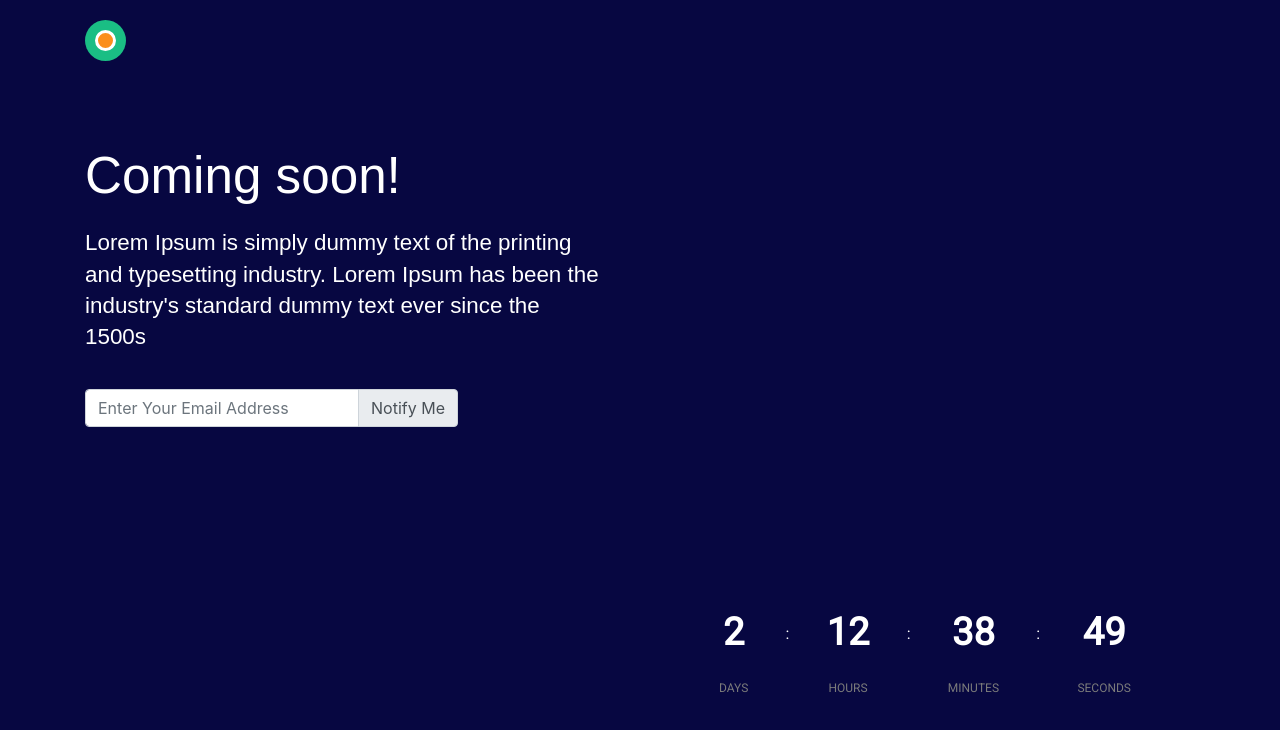
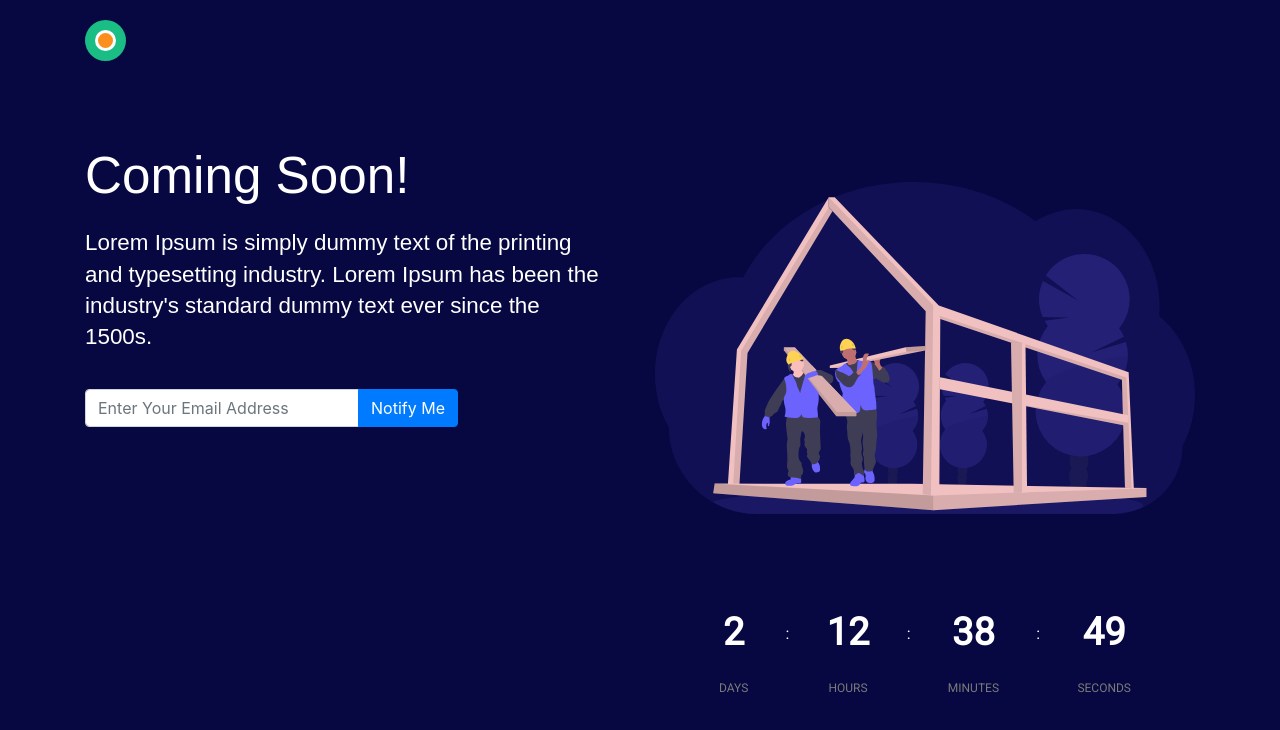
Before and after one commit to GoldenCicada1/JW-coming-soon, a React (Create React App) app: page / in a window 1280 px wide. Shown: the top 730 px of the page. Built offline with nearby package versions, Linux system fonts and the light colour scheme.

Commit message:
Refactor font-family and font-size in index.css Rename class name in Home.js and update styles

```diff
--- a/src/Pages/Home.js
+++ b/src/Pages/Home.js
@@ -2,6 +2,7 @@ import React, { Component } from "react";
 import Logo from "../assets/images/logo.svg";
 import Banner from "../assets/images/banner.svg";
 import Timer from "./components/Timer";
+
 export default class Home extends Component {
   render() {
     return (
@@ -9,31 +10,32 @@ export default class Home extends Component {
         <section>
           <nav>
             <div className="container">
-              <img src={Logo} alt="logo" className="brand"></img>
+              <img src={Logo} alt="Company Logo" className="brand" />
             </div>
           </nav>
           <div className="cid-rOM5rKjpOn">
             <div className="container">
               <div className="row justify-content-center">
-                <div className="col-lg-6 col-md-6 col-sm-12 justify-content-center left">
-                  <h1 className="display-1">Coming soon!</h1>
+                <div className="col-lg-6 col-md-6 col-sm-12 text-section">
+                  <h1 className="display-1">Coming Soon!</h1>
                   <p className="banner-text display-7">
                     Lorem Ipsum is simply dummy text of the printing and
                     typesetting industry. Lorem Ipsum has been the industry's
-                    standard dummy text ever since the 1500s
+                    standard dummy text ever since the 1500s.
                   </p>
-                  <div classNameName="form-container">
+                  <div className="form-container">
                     <form>
                       <div className="form-row align-items-center">
                         <div className="col-auto">
                           <div className="input-group mb-2">
                             <input
-                              type="text"
+                              type="email"
                               className="form-control"
                               placeholder="Enter Your Email Address"
+                              aria-label="Enter Your Email Address"
                             />
                             <div className="input-group-append">
-                              <div className="input-group-text">Notify Me</div>
+                              <button className="btn btn-primary">Notify Me</button>
                             </div>
                           </div>
                         </div>
@@ -42,7 +44,7 @@ export default class Home extends Component {
                   </div>
                 </div>
                 <div className="col-lg-6 col-md-6 col-sm-12 banner-container">
-                  <div className="banner"></div>
+                  <img src={Banner} alt="Coming Soon Banner" className="banner" />
                   <div className="my-3">
                     <Timer />
                   </div>
--- a/src/index.css
+++ b/src/index.css
@@ -29,7 +29,7 @@ body {
   padding-bottom: 20px;
 }
 
-.cid-rOM5rKjpOn .left {
+.cid-rOM5rKjpOn .text-section { /* Renamed from .left */
   padding-top: 5vh;
 }
 
@@ -57,10 +57,9 @@ nav {
 .banner {
   width: 100%;
   height: 60vh;
-  background-size: cover !important; /* Optional depending on the design */
-  background-position: center !important;
+  background-size: cover; /* Removed !important */
+  background-position: center; /* Removed !important */
 }
-
 
 .timer {
   color: #ffffff;
@@ -69,7 +68,7 @@ nav {
 }
 
 .timer p {
-  margin-bottom: 0 !important;
+  margin-bottom: 0;
   font-size: 38px;
   text-align: center;
   font-weight: bold;
@@ -90,7 +89,7 @@ nav {
     display: none;
   }
 
-  .cid-rOM5rKjpOn .left {
+  .cid-rOM5rKjpOn .text-section { /* Updated class name */
     text-align: center;
   }
 
```
